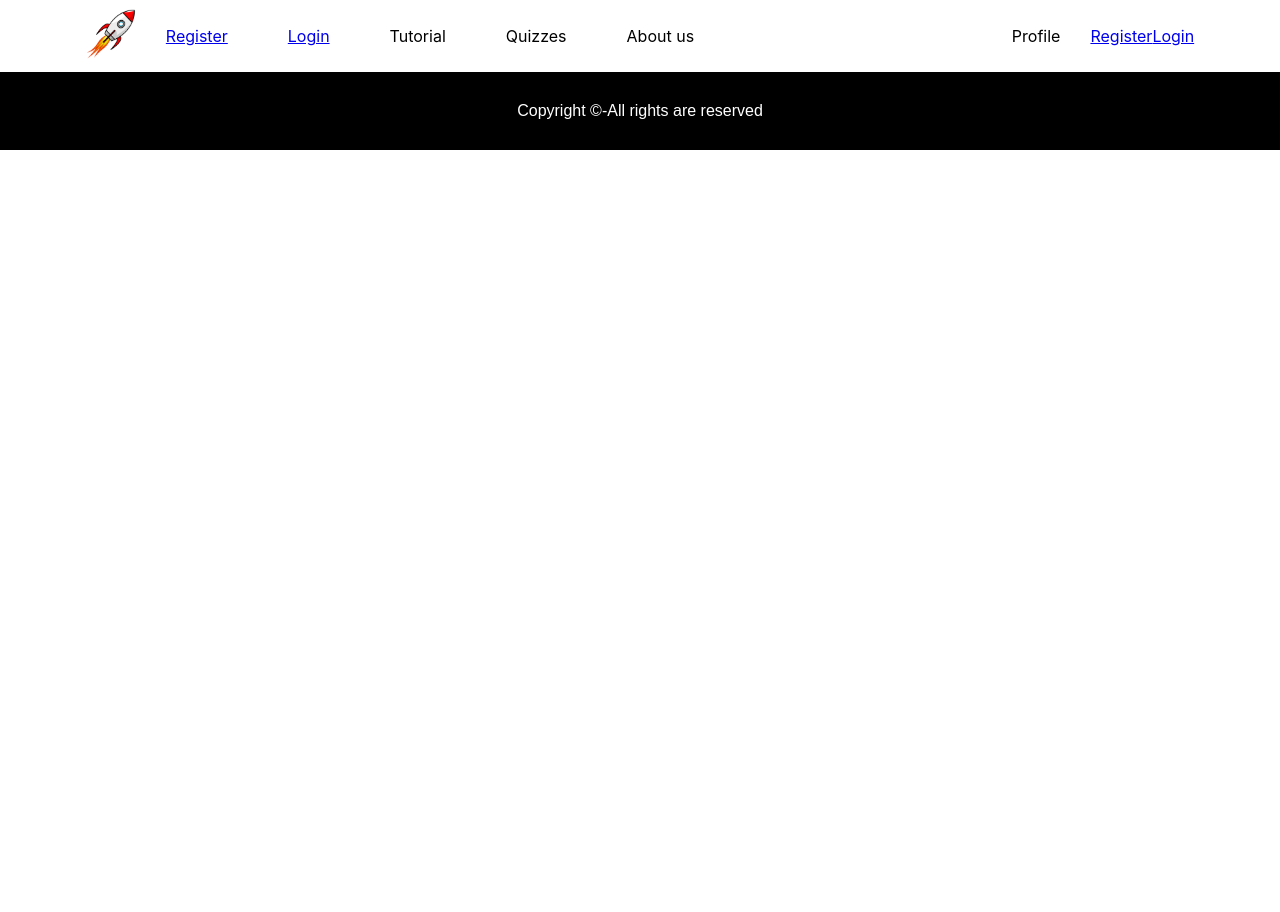
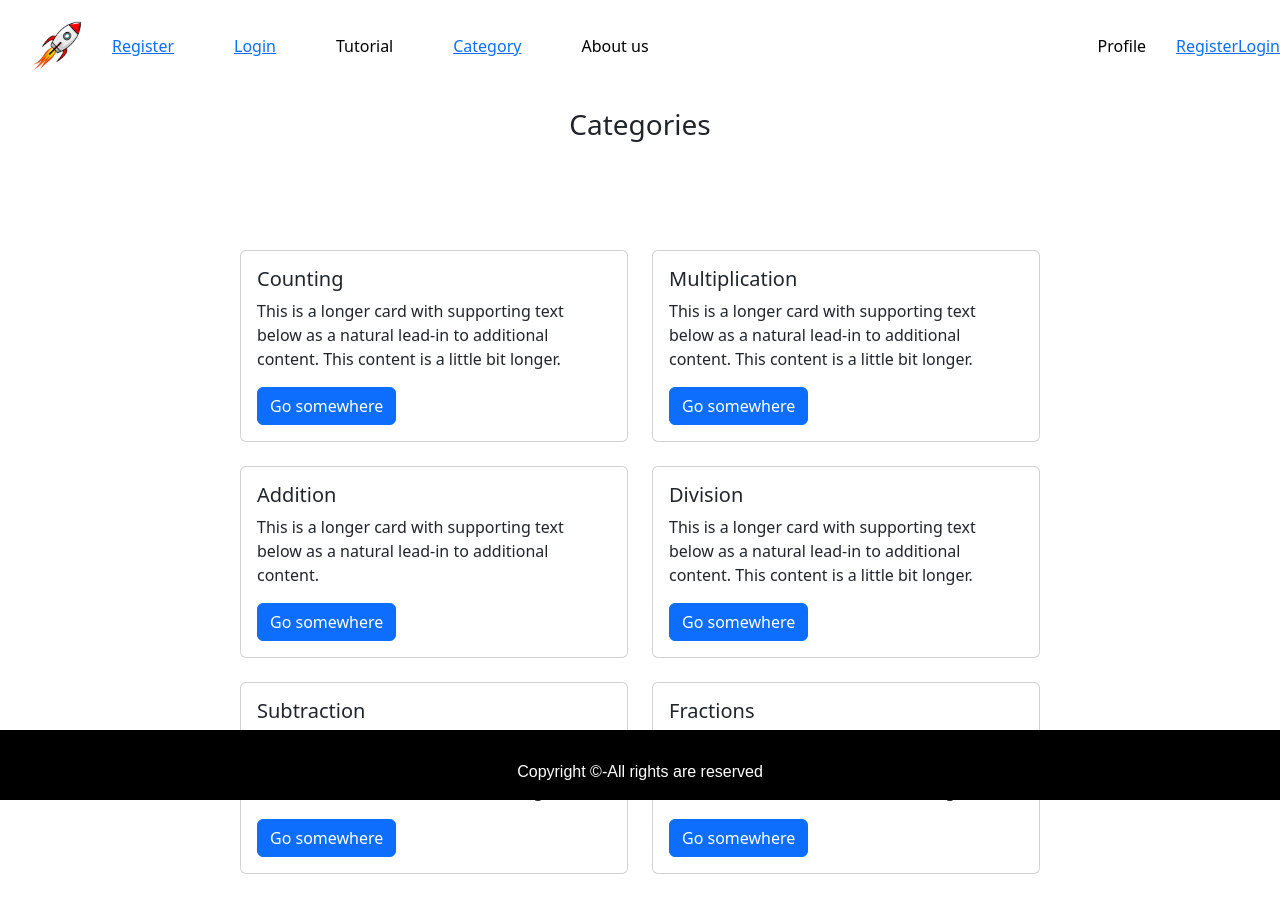
Before and after one commit to ParkerGoby/Team4Capstone, a React (Create React App) app: page /category in a window 1280 px wide. Shown: the top 912 px of the page. Before the commit the page ends 800 px from the top, so only its background shows below. Built offline with nearby package versions, Linux system fonts and the light colour scheme.

Commit message:
footer fixed and category page started

```diff
--- a/src/App.css
+++ b/src/App.css
@@ -36,3 +36,14 @@
     transform: rotate(360deg);
   }
 }
+
+
+.footer {
+  position: fixed;
+  height: 70px;
+
+  bottom: 0px;
+  left: 0px;
+  right: 0px;
+  margin-bottom: 0px;
+}
--- a/src/App.js
+++ b/src/App.js
@@ -1,10 +1,12 @@
 import { BrowserRouter, Routes, Route} from 'react-router-dom';
 import './App.css';
 import './slider.css';
+import './category.css'
 import NavigationBar from './navigationBar';
 import Home from './home.js';
 import Login from './login.js';
 import Register from './register.js';
+import Category from './category.js';
 
 function App() {
 	return (
@@ -15,6 +17,7 @@ function App() {
 					<Route exact path='/' element={<Home />}> </Route>
 					<Route exact path='/register' element={<Register />}> </Route>
 					<Route exact path='/login' element={<Login />}> </Route>
+					<Route exact path='/category' element={<Category />}> </Route>
 				</Routes>
 			</BrowserRouter>
 			<footer className="footer">
--- /dev/null
+++ b/src/category.css
@@ -0,0 +1,9 @@
+.container-fluid{
+    padding-bottom: 100px;
+}
+
+.contianerthing{
+    width: 800px;
+    margin:auto;
+    padding-bottom: 100px;
+}
--- /dev/null
+++ b/src/category.js
@@ -0,0 +1,138 @@
+import * as React from 'react';
+import { styled } from '@material-ui/core/styles';
+import Grid from '@material-ui/core/Grid';
+import Paper from '@material-ui/core/Paper';
+import Box from '@material-ui/core/Box';
+import 'bootstrap/dist/css/bootstrap.css';
+
+
+
+const Item = styled(Paper)(({ theme }) => ({
+    backgroundColor: theme.palette.mode === 'dark' ? '#1A2027' : '#ffff',
+    ...theme.typography.body2,
+    padding: theme.spacing(3),
+    textAlign: 'center',
+    color: theme.palette.text.secondary,
+  }));
+
+  function FormRow1() {
+    return (
+      <React.Fragment>
+        <Grid item xs={4}>
+          <Item>Geography</Item>
+        </Grid>
+        <Grid item xs={4}>
+          <Item>History</Item>
+        </Grid>
+        <Grid item xs={4}>
+          <Item>Math</Item>
+        </Grid>
+      </React.Fragment>
+    );
+  }
+
+
+  function FormRow2() {
+    return (
+      <React.Fragment>
+        <Grid item xs={4}>
+          <Item>Science</Item>
+        </Grid>
+        <Grid item xs={4}>
+          <Item>Mythology</Item>
+        </Grid>
+        <Grid item xs={4}>
+          <Item>English</Item>
+        </Grid>
+      </React.Fragment>
+    );
+  }
+
+  function FormRow3() {
+    return (
+      <React.Fragment>
+        <Grid item xs={4}>
+          <Item>Temp</Item>
+        </Grid>
+        <Grid item xs={4}>
+          <Item>Temp2</Item>
+        </Grid>
+        <Grid item xs={4}>
+          <Item>Temp3</Item>
+        </Grid>
+      </React.Fragment>
+    );
+  }
+
+export function Category() {
+    return (
+        <>
+            <div class="container-fluid">
+                <div class="row">
+                <div class="col-xs-1 text-center"><h3>Categories</h3></div>
+                </div>
+            </div>
+
+        <div class="contianerthing">
+            <div class="row row-cols-1 row-cols-md-2 g-4">
+                <div class="col">
+                    <div class="card" >
+                    <div class="card-body">
+                        <h5 class="card-title">Counting</h5>
+                        <p class="card-text">This is a longer card with supporting text below as a natural lead-in to additional content. This content is a little bit longer.</p>
+                        <a href="#" class="btn btn-primary">Go somewhere</a>
+                    </div>
+                    </div>
+                </div>
+                <div class="col">
+                    <div class="card">
+                    <div class="card-body">
+                        <h5 class="card-title">Multiplication</h5>
+                        <p class="card-text">This is a longer card with supporting text below as a natural lead-in to additional content. This content is a little bit longer.</p>
+                        <a href="#" class="btn btn-primary">Go somewhere</a>
+                    </div>
+                    </div>
+                </div>
+                <div class="col">
+                    <div class="card">
+                    <div class="card-body">
+                        <h5 class="card-title">Addition</h5>
+                        <p class="card-text">This is a longer card with supporting text below as a natural lead-in to additional content.</p>
+                        <a href="#" class="btn btn-primary">Go somewhere</a>
+                    </div>
+                    </div>
+                </div>
+                <div class="col">
+                    <div class="card">
+                    <div class="card-body">
+                        <h5 class="card-title">Division</h5>
+                        <p class="card-text">This is a longer card with supporting text below as a natural lead-in to additional content. This content is a little bit longer.</p>
+                        <a href="#" class="btn btn-primary">Go somewhere</a>
+                    </div>
+                    </div>
+                </div>
+                <div class="col">
+                    <div class="card">
+                    <div class="card-body">
+                        <h5 class="card-title">Subtraction</h5>
+                        <p class="card-text">This is a longer card with supporting text below as a natural lead-in to additional content. This content is a little bit longer.</p>
+                        <a href="#" class="btn btn-primary">Go somewhere</a>
+                    </div>
+                    </div>
+                </div>
+                <div class="col">
+                    <div class="card">
+                    <div class="card-body">
+                        <h5 class="card-title">Fractions</h5>
+                        <p class="card-text">This is a longer card with supporting text below as a natural lead-in to additional content. This content is a little bit longer.</p>
+                        <a href="#" class="btn btn-primary">Go somewhere</a>
+                    </div>
+                    </div>
+                </div>
+            </div>
+            </div>
+            </>
+      );
+}
+
+export default Category
--- a/src/navigationBar.js
+++ b/src/navigationBar.js
@@ -10,7 +10,7 @@ export function NavigationBar() {
                 <Link to="/register"><li>Register</li></Link>
                 <Link to="/login"><li>Login</li></Link>
                 <li><a href="#tutorial">Tutorial</a></li>
-                <li><a href="#quizzes">Quizzes</a></li>
+                <Link to="/category"><li>Category</li></Link>
                 <li><a href='#about'>About us</a></li>
             </ul>
             <div class="rightNav">
```
Also changed, not shown: src/index.css (line endings or trailing spaces).
